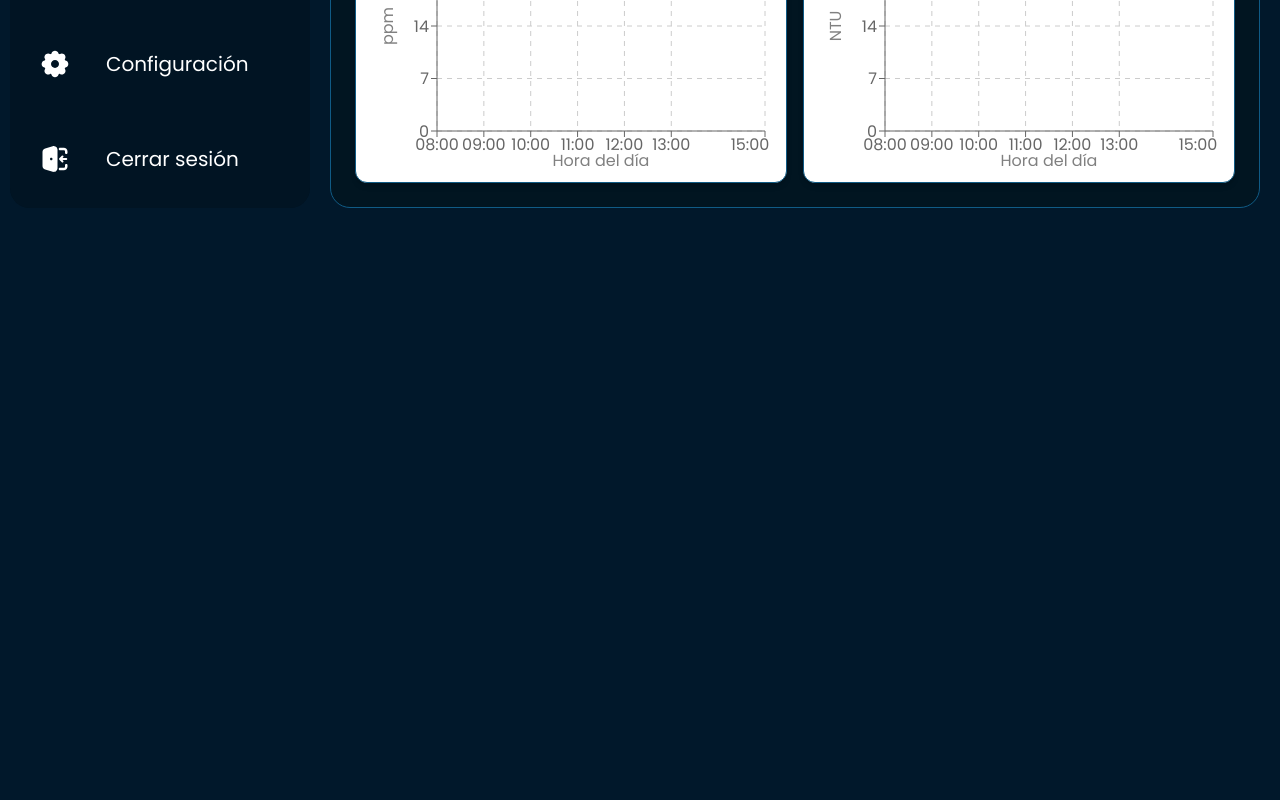
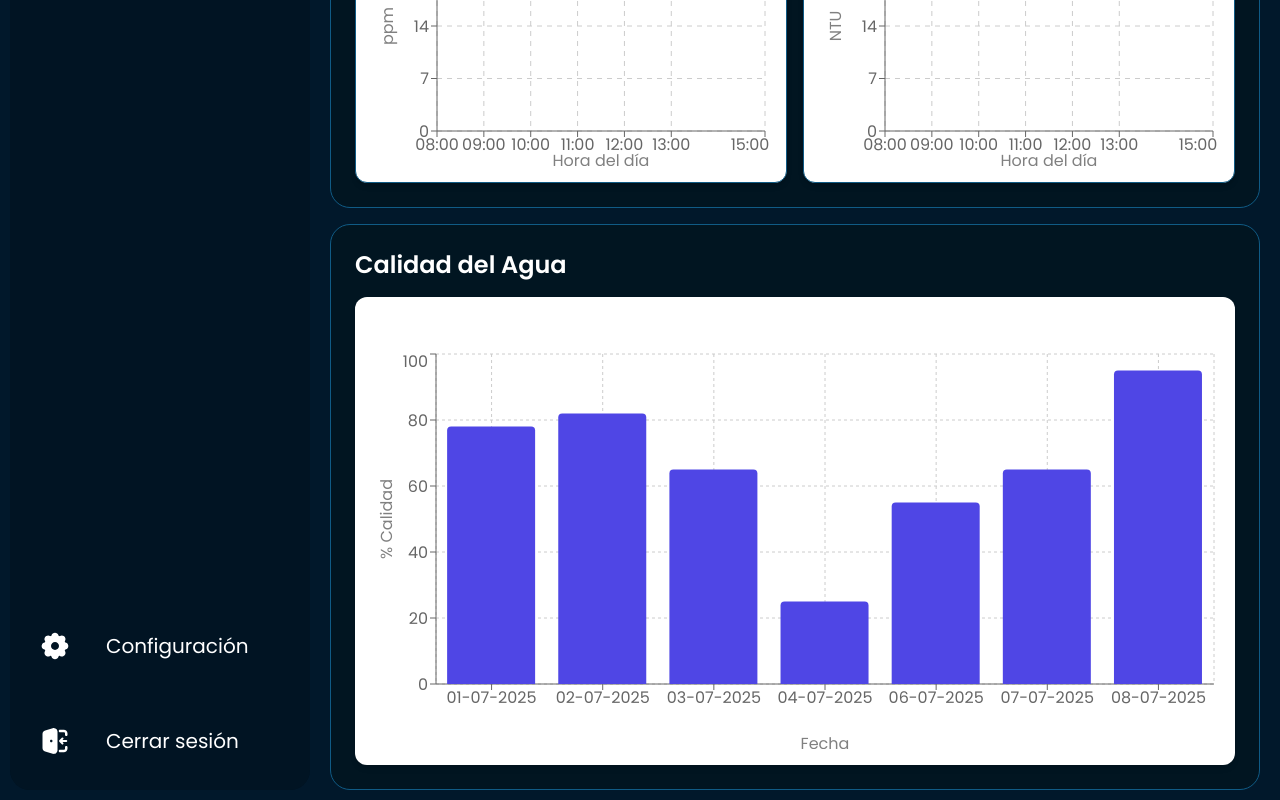
Before and after one commit to Andresito126/AquaFlow-FrontEnd, a React (Vite) app: page /stadistics in a window 1280 px wide. Shown: the part 682-1482 px from the top of the page. Before the commit the page ends 900 px from the top, so only its background shows below. Built offline with nearby package versions, Linux system fonts and the light colour scheme.

Commit message:
Add:water cality chart done

```diff
--- /dev/null
+++ b/src/features/sensors/data/mock/waterQualityMock.ts
@@ -0,0 +1,14 @@
+export interface WaterQualityDataPoint {
+  time: string;
+  quality: number;
+}
+
+export const waterQualityMock: WaterQualityDataPoint[] = [
+  { time: "2025-07-01", quality: 78 },
+  { time: "2025-07-02", quality: 82 },
+  { time: "2025-07-03", quality: 65 },
+  { time: "2025-07-04", quality: 25 },
+  { time: "2025-07-06", quality: 55 },
+   { time: "2025-07-07", quality: 65 },
+    { time: "2025-07-08", quality: 95 },
+];
--- /dev/null
+++ b/src/features/sensors/presentation/components/waterQualityBarChart.tsx
@@ -0,0 +1,65 @@
+import {
+  BarChart,
+  Bar,
+  XAxis,
+  YAxis,
+  CartesianGrid,
+  Tooltip,
+  ResponsiveContainer,
+  Label,
+} from "recharts";
+
+interface DataPoint {
+  time: string; //  formato 'yyyy-mm-dd'
+  quality: number;
+}
+
+interface Props {
+  title: string;
+  data: DataPoint[];
+}
+
+export const WaterQualityBarChart = ({ title, data }: Props) => {
+  //  formatear fecha 'yyyy-mm-dd' a 'dd-mm-yyyy'
+  const formatDateSimple = (dateStr: string) => {
+    const parts = dateStr.split("-");
+    if (parts.length !== 3) return dateStr;
+    const [year, month, day] = parts;
+    return `${day}-${month}-${year}`;
+  };
+
+  return (
+    <div className="bg-white p-4 rounded-xl shadow-md w-full">
+      <h2 className="text-lg font-semibold text-gray-800 mb-2">{title}</h2>
+      <ResponsiveContainer width="100%" height={400}>
+        <BarChart data={data}>
+          <CartesianGrid strokeDasharray="3 3" />
+          <XAxis
+            dataKey="time"
+            tickFormatter={formatDateSimple}
+            interval={0}
+            angle={0}
+            textAnchor="middle"
+            height={60}
+          >
+            <Label value="Fecha" offset={-5} position="insideBottom" />
+          </XAxis>
+          <YAxis ticks={[0, 20, 40, 60, 80, 100]}>
+            <Label
+              value="% Calidad"
+              angle={-90}
+              position="insideLeft"
+              offset={10}
+              style={{ textAnchor: "middle" }}
+            />
+          </YAxis>
+          <Tooltip
+            labelFormatter={(label) => `Fecha: ${formatDateSimple(label)}`}
+            formatter={(value: number) => `${value}%`}
+          />
+          <Bar dataKey="quality" fill="#4F46E5" radius={[4, 4, 0, 0]} />
+        </BarChart>
+      </ResponsiveContainer>
+    </div>
+  );
+};
--- /dev/null
+++ b/src/features/sensors/presentation/layouts/statistics/box-sensor-barchart.tsx
@@ -0,0 +1,15 @@
+import { waterQualityMock } from "../../../data/mock/waterQualityMock";
+import { WaterQualityBarChart } from "../../components/waterQualityBarChart";
+
+export const BoxSensorBarChart = () => {
+  return (
+    <div className="p-6 bg-[#011521] rounded-[20px] w-full border border-[#105B85]">
+      <h2 className="text-white text-2xl font-semibold mb-4">
+        Calidad del Agua
+      </h2>
+      <div className="grid grid-cols-1 gap-4">
+        <WaterQualityBarChart title="Calidad del Agua (%)" data={waterQualityMock} />
+      </div>
+    </div>
+  );
+};
--- a/src/features/sensors/presentation/pages/Stadistics-page.tsx
+++ b/src/features/sensors/presentation/pages/Stadistics-page.tsx
@@ -1,7 +1,8 @@
 import Header from "../../../shared/components/generic/header";
 import IconReuse from "../../../../core/assets/icons/header/icon-stadistics-header.svg";
-import { BoxSensorLineChart } from "../layouts/dashboard/box-sensor-linechart";
+import { BoxSensorLineChart } from "../layouts/statistics/box-sensor-linechart";
 import { useDateTime } from "../../../shared/hooks/useDataTime";
+import { BoxSensorBarChart } from "../layouts/statistics/box-sensor-barchart";
 
 export const StadisticsPage = () => {
   const { date, time } = useDateTime();
@@ -20,6 +21,8 @@ export const StadisticsPage = () => {
 
         <BoxSensorLineChart />
 
+        <BoxSensorBarChart />
+
       </div>
     </>
   );
```
Also changed, not shown: src/features/sensors/presentation/layouts/statistics/box-sensor-linechart.tsx (renamed from src/features/sensors/presentation/layouts/dashboard/box-sensor-linechart.tsx).
